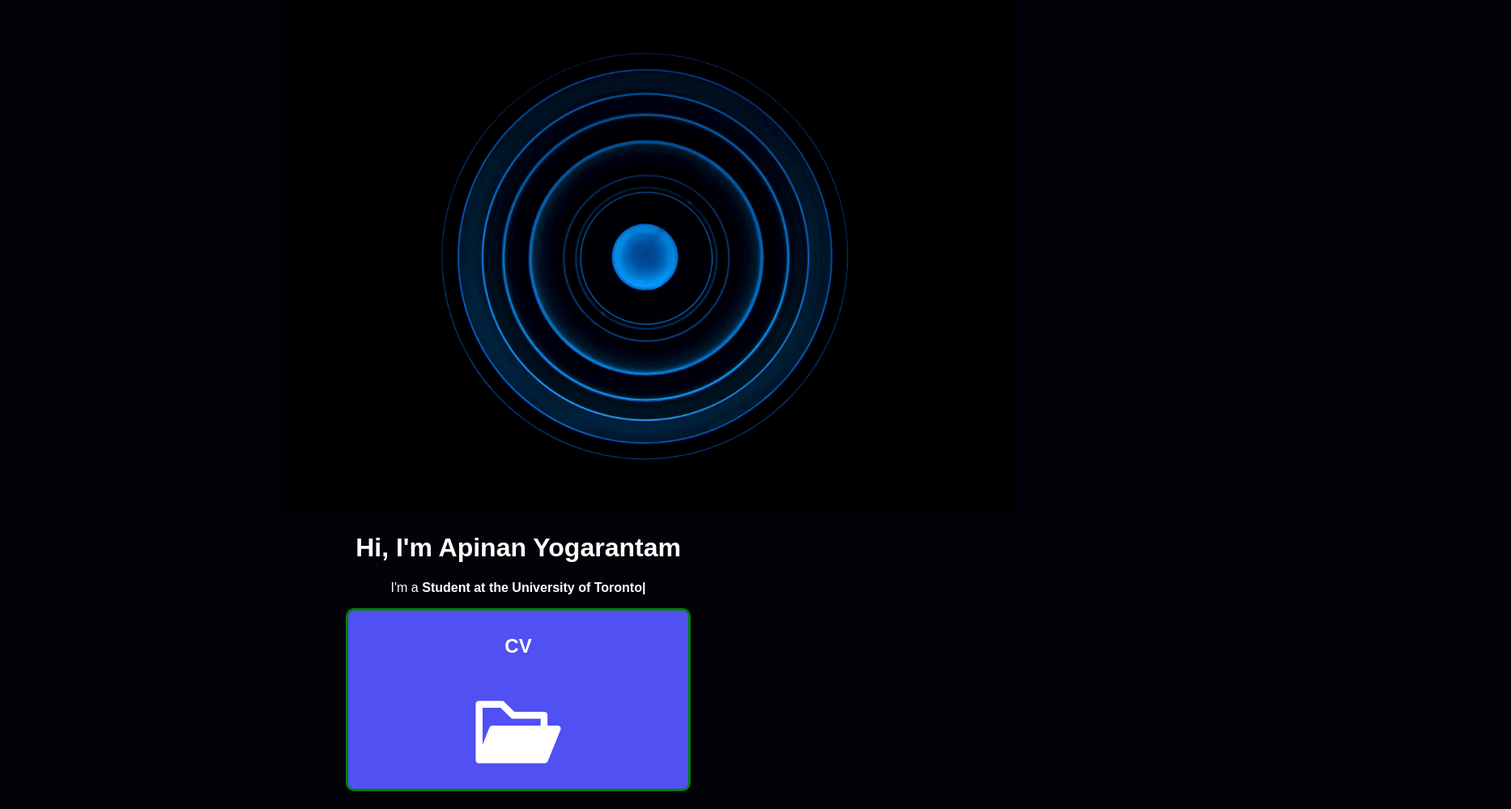
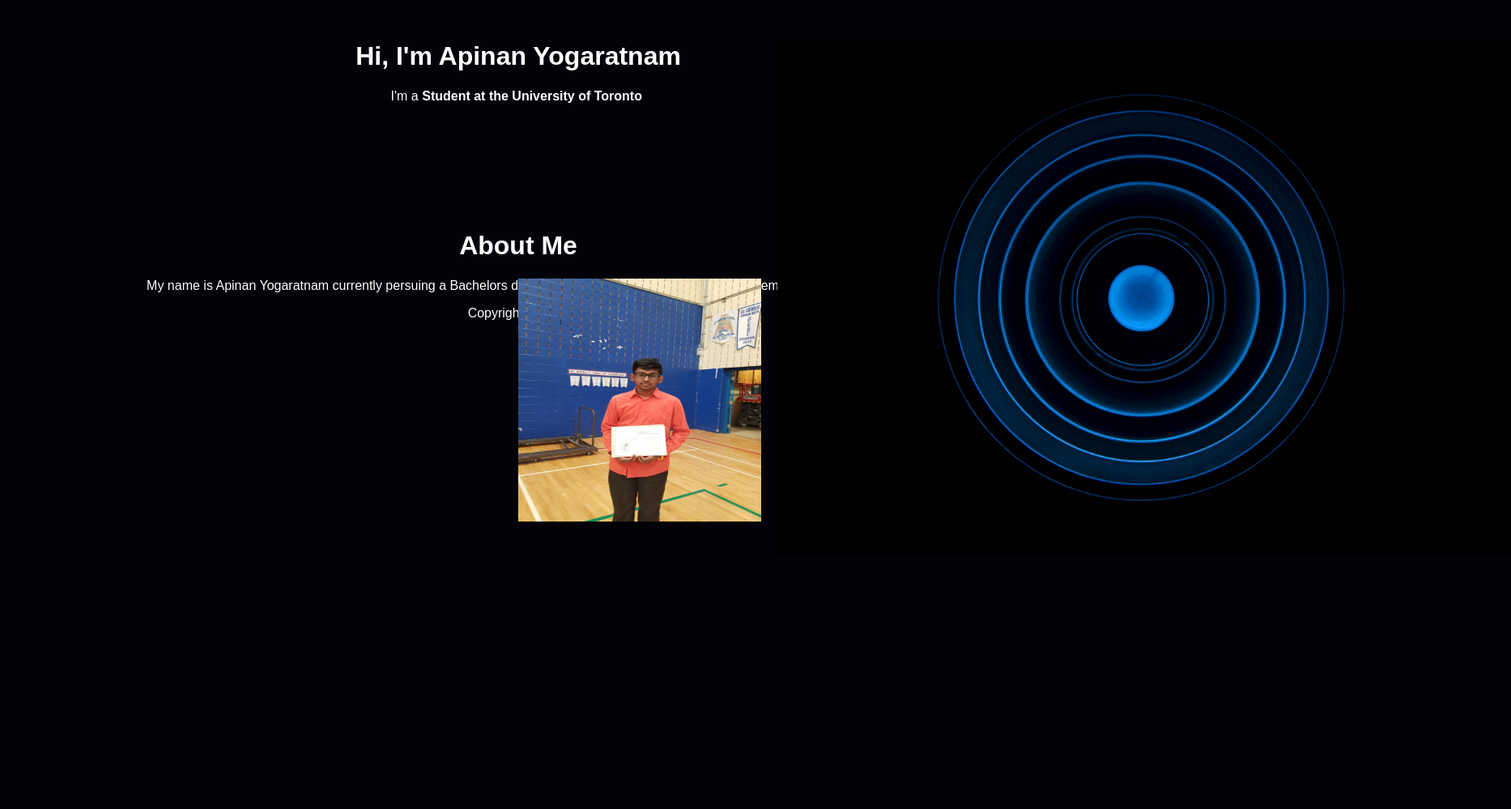
Before and after one commit to apinanyogaratnam/my-personal-website-v2.0, a React (Create React App) app: page / in a window 1280 px wide. Shown: the top 999 px of the page at 81% size, 1866 px wide, since content can reach past the window. After the commit the page ends 800 px from the top, so only its background shows below. Built offline with nearby package versions, Linux system fonts and the light colour scheme; a web font is replaced by a local one.

Commit message:
trying to fix image under text, fixed typo

```diff
--- a/src/App.css
+++ b/src/App.css
@@ -41,9 +41,16 @@
   height: 633px;
   width: 906px;
   margin-left: 25%;
+  position: absolute;
 }
 
 .image-of-me {
   height: 300px;
   width: 300px;
+  position: absolute;
 }
+
+.content-wrapper {
+  width: 80%;
+  margin: 4% 10% 5% 10%;
+}
--- a/src/App.js
+++ b/src/App.js
@@ -13,22 +13,25 @@
   return (
     <div className="App">
         {/* <Header /> */}
+        <div className="content-wrapper">
           <img className="circular-image" src="/images/circular_loops.jpg" alt="Background Image of a Circular Loops" />
-        <h1>Hi, I'm Apinan Yogarantam</h1>
+          <div className="text-wrapper"></div>
+          <h1>Hi, I'm Apinan Yogaratnam</h1>
           <p>I'm a{' '}
 
             <Typical
             loop={Infinity}
             wrapper="b"
             steps={[
-            'Software Developer ', 1000,
+              'Software Developer', 1000,
               'Student at the University of Toronto', 1000,
-            ''
+              'McDonald\'s Employee', 1000,
             ]}/>
 
           </p>
-        <Resume />
-        <SideProjects />
+        </div>
+        {/* <Resume /> */}
+        {/* <SideProjects /> */}
         <br />
         <br />
         <br />
```
Lines whose indentation alone changed are shown as unchanged.
